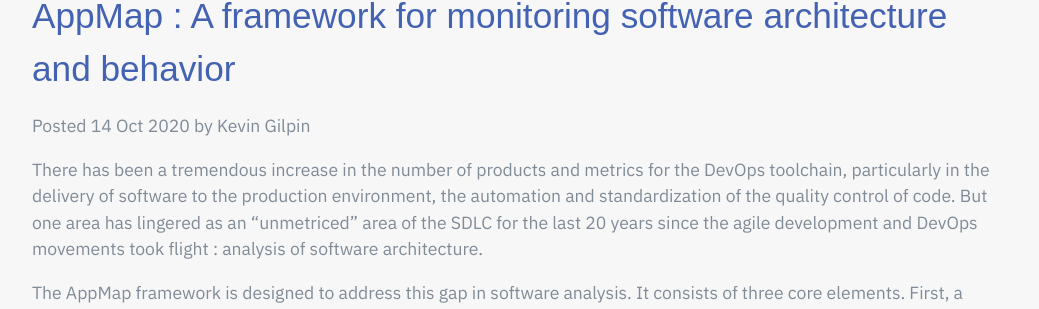
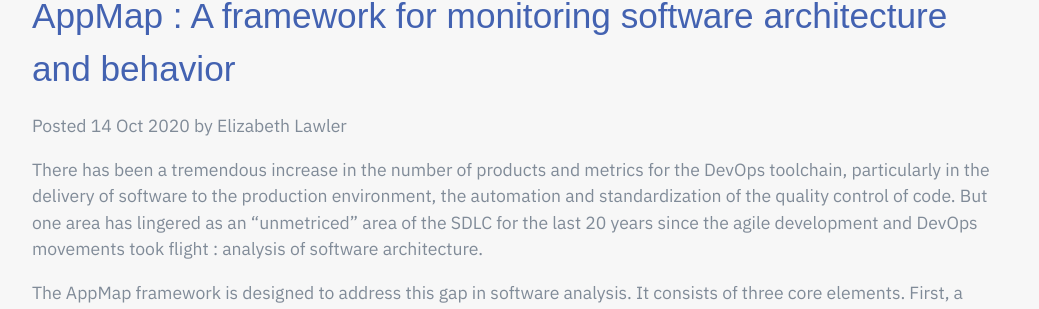
Before and after one commit to applandorg/applandorg.github.io, a Jekyll site: the page built from _posts/2020-10-14-appmap-a-framework-for-monitoring-software-architecture-and-behavior.markdown, in a window 1280 px wide and 900 px high, scrolled down 551 px. Shown: the part 146-455 px from the top of the window, without its empty margins (120-1159 px from the left). Built offline with Jekyll 4.4.1, drawn with Linux system fonts in a browser that asks for light colours; some web fonts are replaced.

Commit message:
update blog author

```diff
--- a/_posts/2020-10-14-appmap-a-framework-for-monitoring-software-architecture-and-behavior.markdown
+++ b/_posts/2020-10-14-appmap-a-framework-for-monitoring-software-architecture-and-behavior.markdown
@@ -1,7 +1,7 @@
 ---
 layout: post
 title:  "AppMap : A framework for monitoring software architecture and behavior"
-author: Kevin Gilpin
+author: Elizabeth Lawler
 permalink: /blog/:year/:month/:day/:title/
 thumb: /assets/img/posts/unblock-yourself-thumb.jpg
 image: /assets/img/posts/unblock-yourself-illo.svg
```
